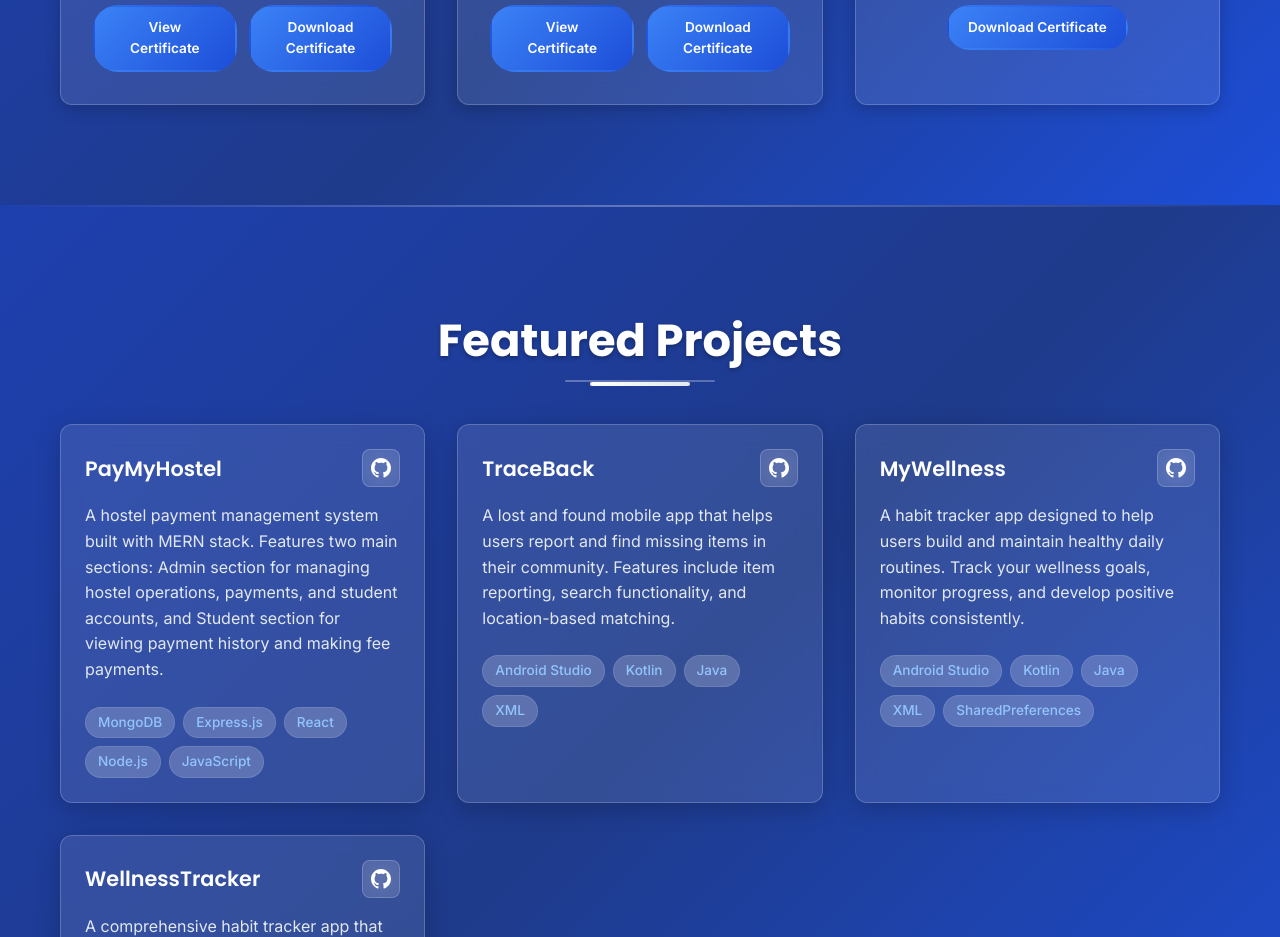
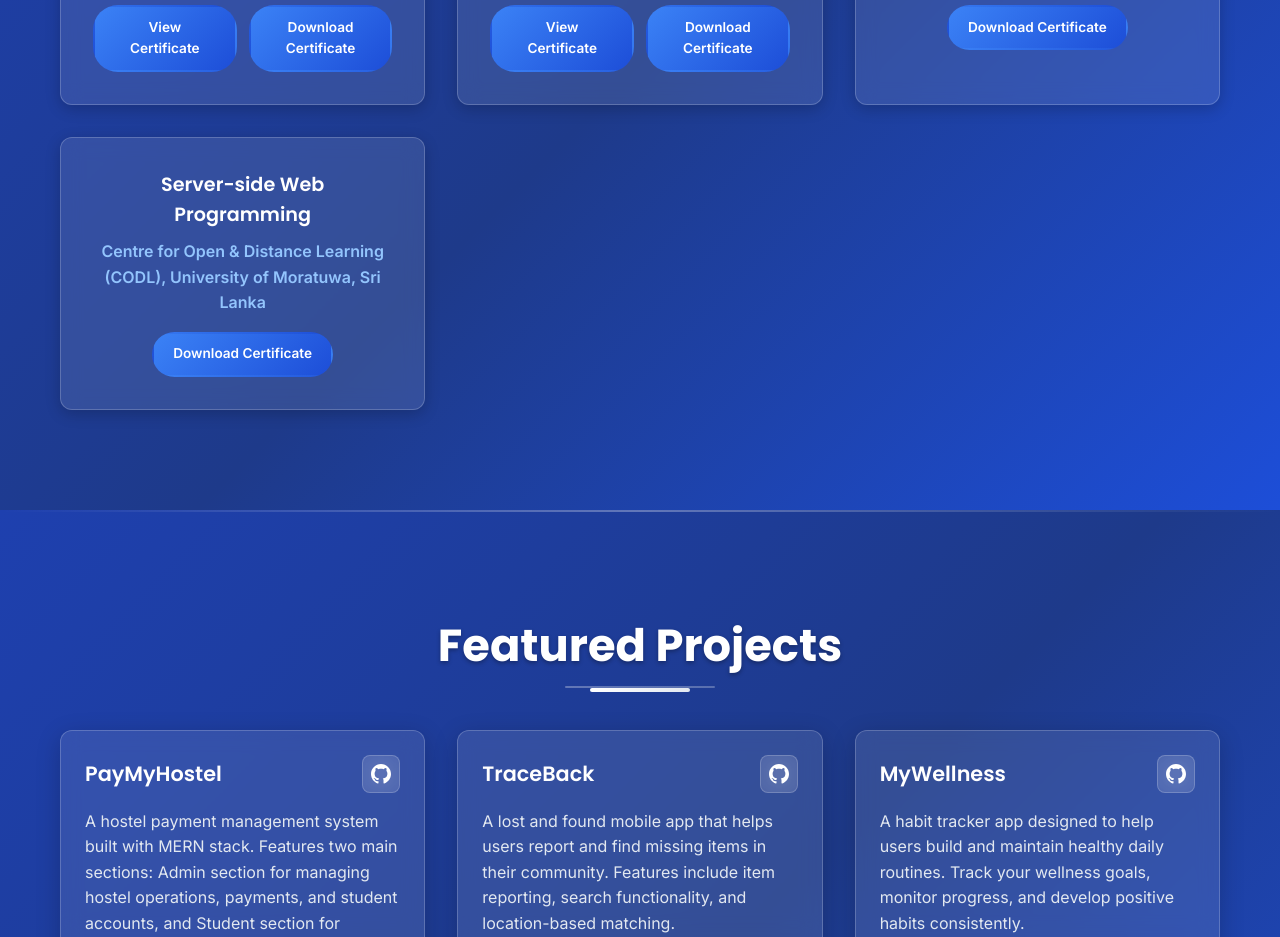
Before and after one commit to Dimasha2002/My-Portfolio, a React (Vite) app: page / in a window 1280 px wide. Shown: the part 2460-3397 px from the top of the page. Built offline with nearby package versions, Linux system fonts and the light colour scheme.

Commit message:
Add Server-side Web Programming certificate from University of Moratuwa

```diff
--- a/src/App.jsx
+++ b/src/App.jsx
@@ -251,6 +251,18 @@ function App() {
                 Download Certificate
               </a>
             </div>
+            <div className="certification-item">
+              <h3>Server-side Web Programming</h3>
+              <p>Centre for Open & Distance Learning (CODL), University of Moratuwa, Sri Lanka</p>
+              <a
+                href="/Server-side_Web_Programming.pdf"
+                target="_blank"
+                rel="noopener noreferrer"
+                className="cert-link"
+              >
+                Download Certificate
+              </a>
+            </div>
           </div>
         </div>
       </section>
```
Also changed, not shown: 1 other file (tests, documents, lock files or other folders).
